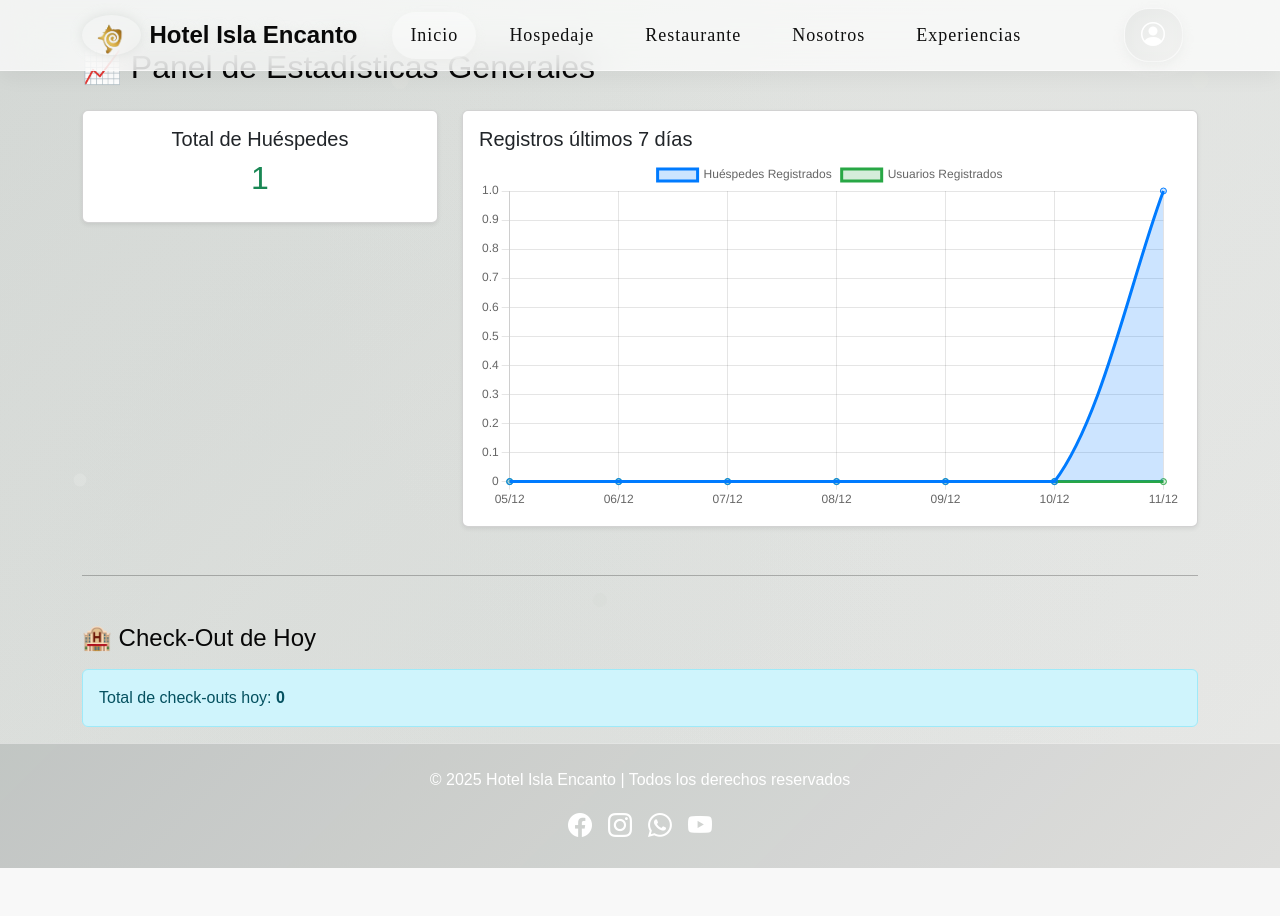
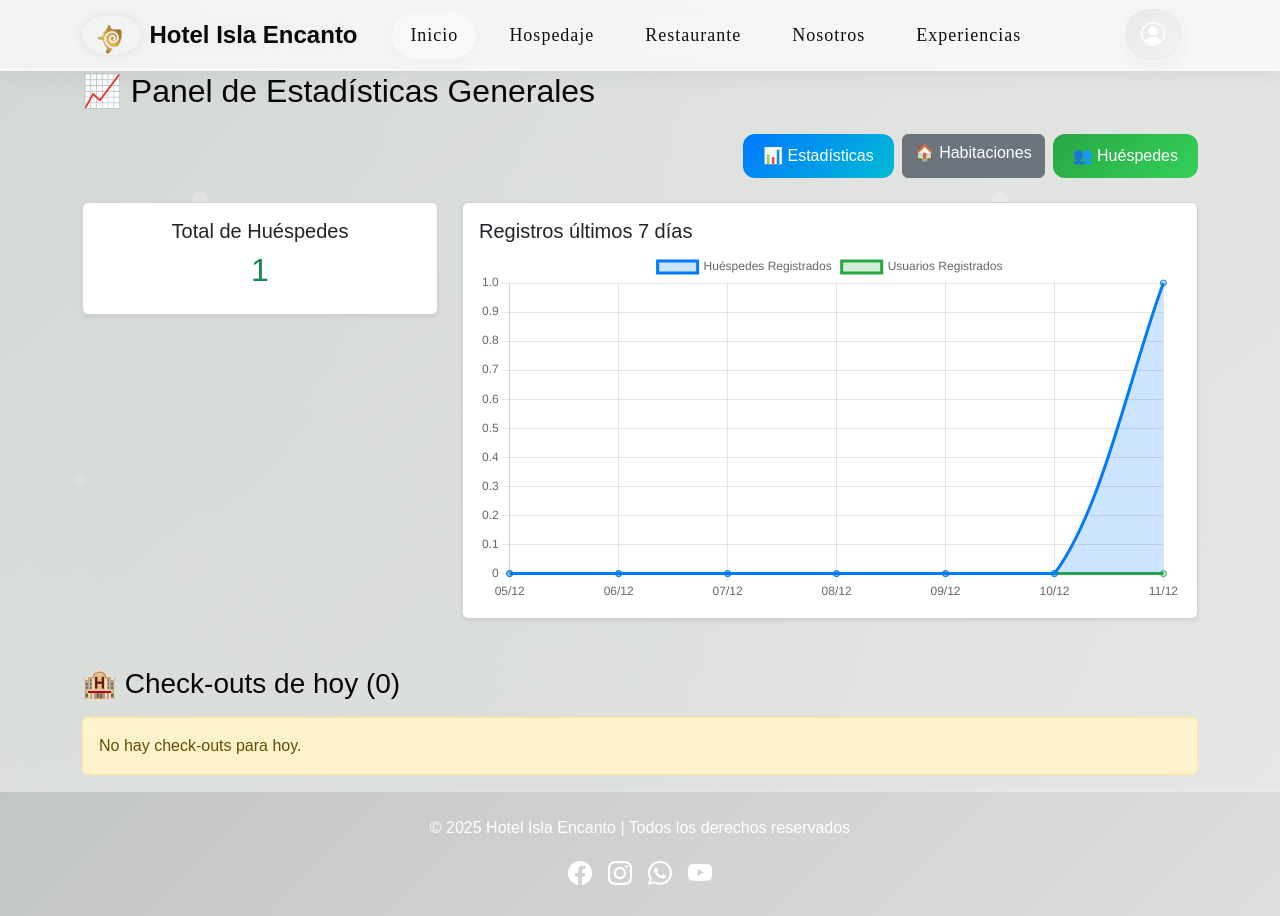
Before and after one commit to EricaRuiz321/IslaEncanto, a Flask app: page /admin/dashboard in a window 1280 px wide. Before the commit the page ends 868 px from the top, so only its background shows below. Run offline with Flask 3, Linux system fonts and the light colour scheme; tables that the repository leaves empty hold one stand-in row (values such as "Sample post").

Commit message:
Update hospedaje_admin.html

```diff
--- a/templates/dashboard/hospedaje_admin.html
+++ b/templates/dashboard/hospedaje_admin.html
@@ -1,7 +1,14 @@
 {% extends 'dashboard/base.html' %}
 {% block content %}
+<br>
 <div class="container mt-5">
   <h2 class="mb-4">📈 Panel de Estadísticas Generales</h2>
+
+  <div class="d-flex justify-content-end mb-4">
+    <a href="{{ url_for('estadisticasgenerales.dashboard') }}" class="btn btn-primary me-2">📊 Estadísticas</a>
+    <a href="{{ url_for('main.hospedaje_admin') }}" class="btn btn-secondary me-2">🏠 Habitaciones</a>
+    <a href="{{ url_for('main.home_admin') }}" class="btn btn-success">👥 Huéspedes</a>
+  </div>
 
   <div class="row">
     <div class="col-md-4">
@@ -23,12 +30,34 @@
     </div>
   </div>
 
-  <hr class="my-5">
+  <h3 class="mt-5 mb-3">🏨 Check-outs de hoy ({{ check_out_hoy }})</h3>
 
-  <h4>🏨 Check-Out de Hoy</h4>
-  <div class="alert alert-info mt-3">
-    Total de check-outs hoy: <strong>{{ check_out_hoy }}</strong>
-  </div>
+  {% if checkouts_hoy %}
+  <table class="table table-striped table-bordered">
+    <thead class="table-dark">
+      <tr>
+        <th>Nombre</th>
+        <th>Documento</th>
+        <th>Teléfono</th>
+        <th>Check-in</th>
+        <th>Check-out</th>
+      </tr>
+    </thead>
+    <tbody>
+      {% for nombre, documento, telefono, check_in, check_out in checkouts_hoy %}
+      <tr>
+        <td>{{ nombre }}</td>
+        <td>{{ documento }}</td>
+        <td>{{ telefono }}</td>
+        <td>{{ check_in }}</td>
+        <td>{{ check_out }}</td>
+      </tr>
+      {% endfor %}
+    </tbody>
+  </table>
+  {% else %}
+  <div class="alert alert-warning">No hay check-outs para hoy.</div>
+  {% endif %}
 </div>
 
 <script src="https://cdn.jsdelivr.net/npm/chart.js"></script>
```
